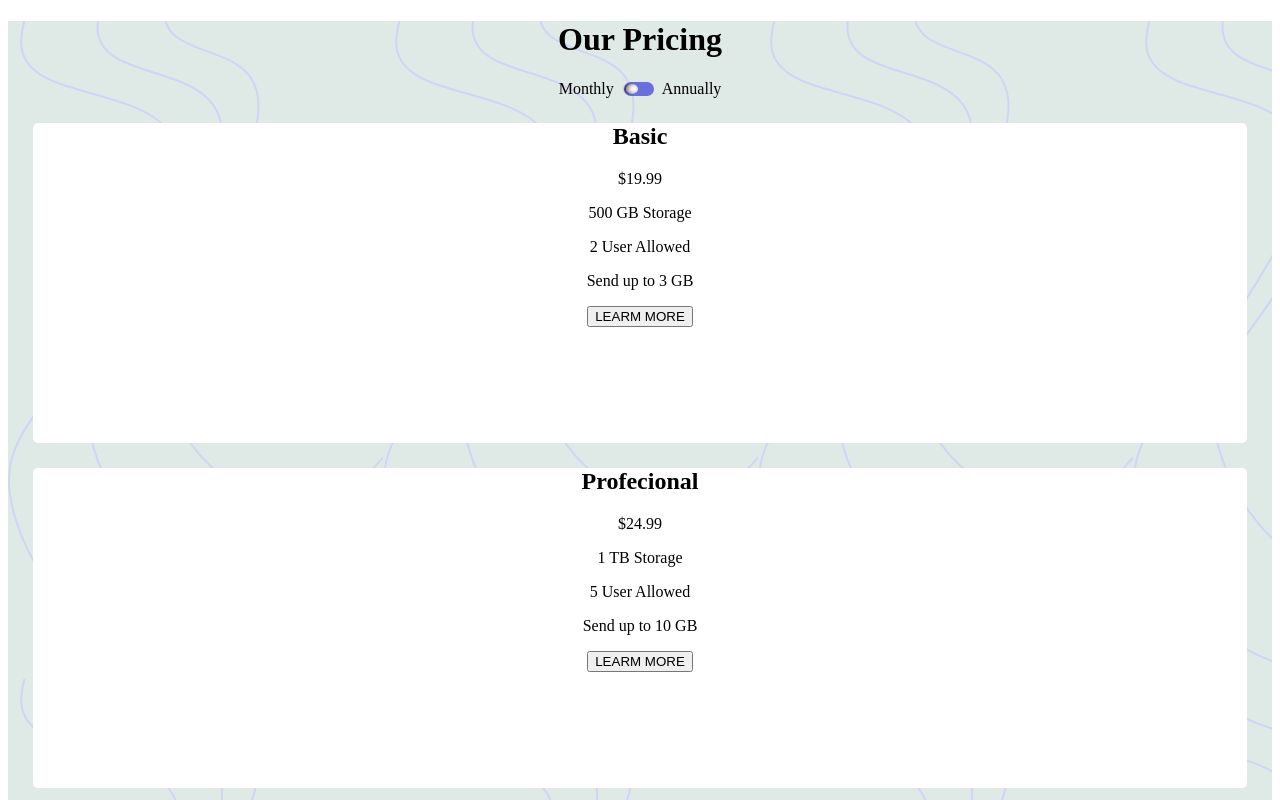
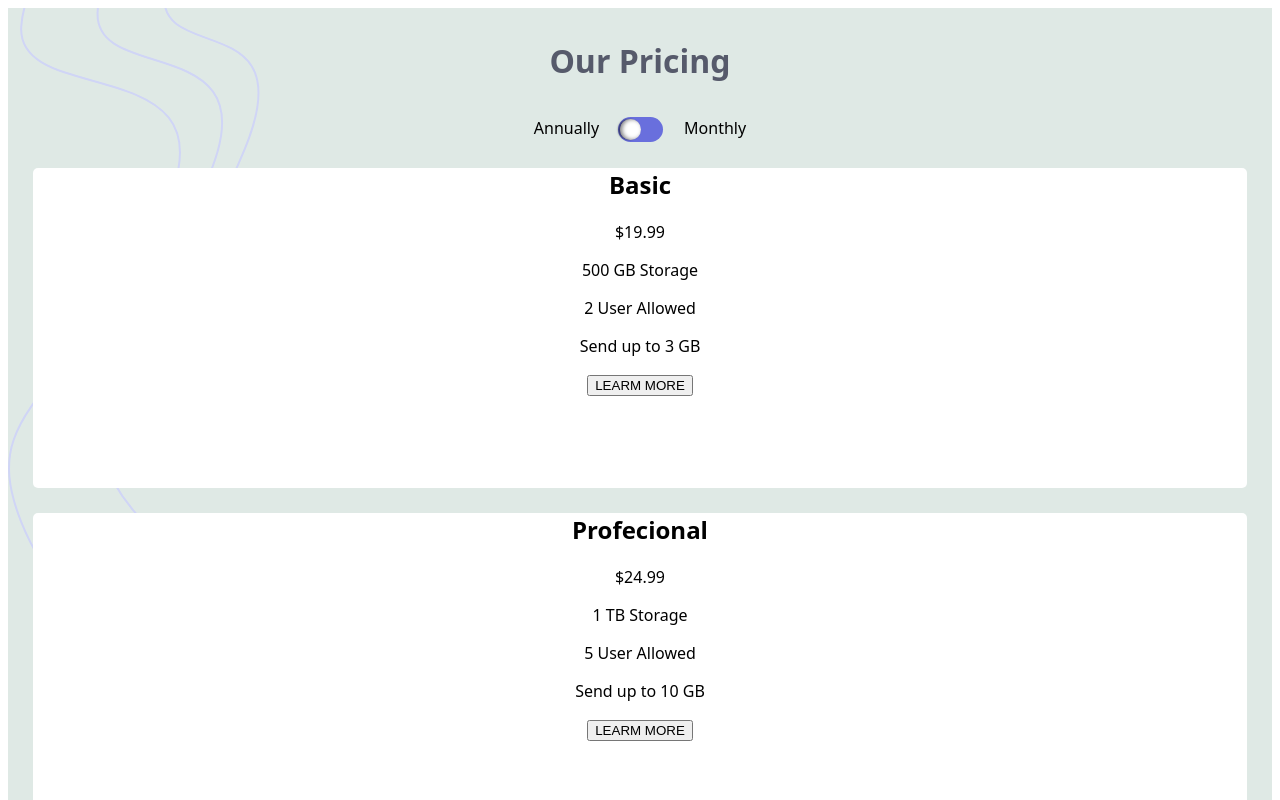
Before and after one commit to wicho37/Pricing-with-toggle_reto-6-, a React (Vite) app: page / in a window 1280 px wide. Shown: the top 800 px of the page. Built offline with nearby package versions, Linux system fonts and the light colour scheme.

Commit message:
se continua con el css dando color y forma al titulo y al boton

```diff
--- a/index.html
+++ b/index.html
@@ -7,6 +7,7 @@
           integrity="sha512-SnH5WK+bZxgPHs44uWIX+LLJAJ9/2PkPKZ5QiAj6Ta86w+fsb2TkcmfRyVX3pBnMFcV7oQPJkl9QevSCWr3W6A=="
           crossorigin="anonymous" referrerpolicy="no-referrer" />
     <script src="https://ajax.googleapis.com/ajax/libs/jquery/3.6.0/jquery.min.js"></script>
+    <link href="https://fonts.googleapis.com/css2?family=Poppins:wght@200;400;600&display=swap">
     <meta name="viewport" content="width=device-width, initial-scale=1.0" />
     <title>Pricing-with-toggle_reto-6</title>
   </head>
--- a/src/App.module.css
+++ b/src/App.module.css
@@ -1,4 +1,6 @@
 .content{
     background-image: url("./assets/bg-top.svg");
     background-color: rgb(223, 233, 229);
+    background-repeat:no-repeat;
+    font-family: system-ui, -apple-system, BlinkMacSystemFont, 'Segoe UI', Roboto, Oxygen, Ubuntu, Cantarell, 'Open Sans', 'Helvetica Neue', sans-serif;
 }
--- a/src/components/boton/Button.module.css
+++ b/src/components/boton/Button.module.css
@@ -8,16 +8,15 @@
 }
 
 .boton{
-    width: 28px;
-    height: 14px;
-    margin: 0 10px;
+    width: 55px;
+    height: 29px;
+    margin: 0 15px;
 }
 
 .switch{
     position: relative;
-    width: 30px;
-    height: 14px;
-    margin: 0;
+    width: 45px;
+    height: 25px;
     appearance: none;
     outline: none;
     cursor: pointer;
@@ -28,7 +27,7 @@
 .switch:before{
     content: "";
     /* width: 5px; */
-    height: 10px;
+    height: 21px;
     border-radius: 50%;
     background-color: white;
     position: absolute;
@@ -57,7 +56,7 @@
 
 @keyframes on{
     0%, 50%, 100%{
-        width: 12px;
+        width: 21px;
     }
    /*  25%{
         width: 12px;
@@ -65,7 +64,7 @@
 }
 @keyframes off{
     0%, 50%, 100%{
-        width: 12px;
+        width: 21px;
     }
    /*  25%{
         width: 12px;
--- a/src/components/boton/Button.tsx
+++ b/src/components/boton/Button.tsx
@@ -6,11 +6,11 @@
 
   return (
     <div className={style.plan}>
-      <span >Monthly</span>
+      <span >Annually</span>
          <div className={style.boton}>
           <input type="checkbox" name="checkbox" className={style.switch}/>
          </div>
-      <span>Annually</span>
+      <span>Monthly</span>
     </div>
 
   );
--- a/src/components/header/Header.module.css
+++ b/src/components/header/Header.module.css
@@ -1,3 +1,5 @@
 .header{
     text-align: center;
+    padding: 10px 35px;
+    color: hsl(232deg 13% 33% / 91%);
 }
```
